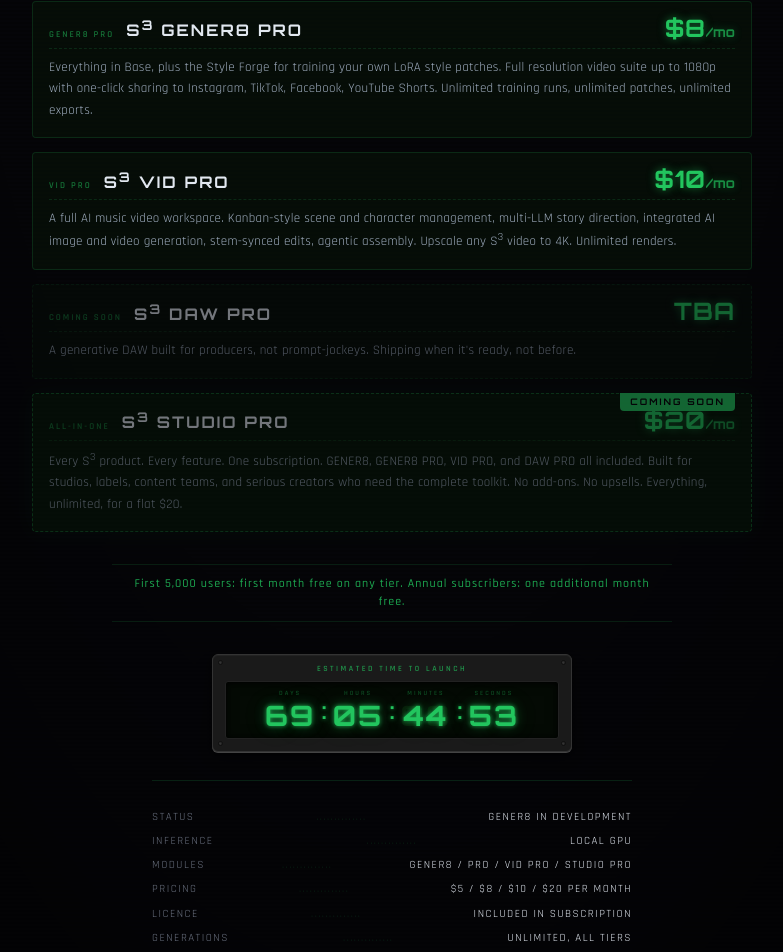
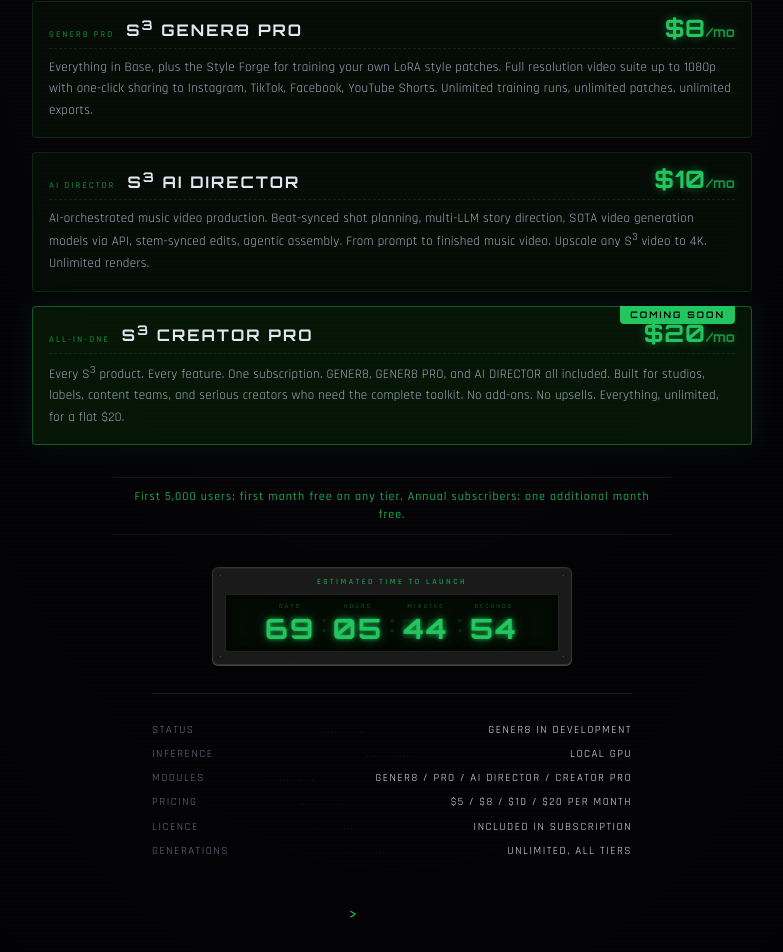
Before and after one commit to BAIS1C/StrandsNation, a Next.js app: page /s3 in a window 1280 px wide. Shown: the part 1808-2760 px from the top of the page, without its empty margins (248-1031 px from the left). Built offline with nearby package versions, Linux system fonts and the light colour scheme.

Commit message:
pricing changes

```diff
--- a/src/app/s3/page.tsx
+++ b/src/app/s3/page.tsx
@@ -77,27 +77,19 @@
     pro: false,
   },
   {
-    id: 'VID PRO',
-    name: <>S<sup>3</sup> VID PRO</>,
+    id: 'AI DIRECTOR',
+    name: <>S<sup>3</sup> AI DIRECTOR</>,
     price: '$10',
-    copy: <>A full AI music video workspace. Kanban-style scene and character management, multi-LLM story direction, integrated AI image and video generation, stem-synced edits, agentic assembly. Upscale any S<sup>3</sup> video to 4K. Unlimited renders.</>,
+    copy: <>AI-orchestrated music video production. Beat-synced shot planning, multi-LLM story direction, SOTA video generation models via API, stem-synced edits, agentic assembly. From prompt to finished music video. Upscale any S<sup>3</sup> video to 4K. Unlimited renders.</>,
     soon: false,
     pro: false,
   },
   {
-    id: 'COMING SOON',
-    name: <>S<sup>3</sup> DAW PRO</>,
-    price: 'TBA',
-    copy: "A generative DAW built for producers, not prompt-jockeys. Shipping when it's ready, not before.",
-    soon: true,
-    pro: false,
-  },
-  {
     id: 'ALL-IN-ONE',
-    name: <>S<sup>3</sup> STUDIO PRO</>,
+    name: <>S<sup>3</sup> CREATOR PRO</>,
     price: '$20',
-    copy: <>Every S<sup>3</sup> product. Every feature. One subscription. GENER8, GENER8 PRO, VID PRO, and DAW PRO all included. Built for studios, labels, content teams, and serious creators who need the complete toolkit. No add-ons. No upsells. Everything, unlimited, for a flat $20.</>,
-    soon: true,
+    copy: <>Every S<sup>3</sup> product. Every feature. One subscription. GENER8, GENER8 PRO, and AI DIRECTOR all included. Built for studios, labels, content teams, and serious creators who need the complete toolkit. No add-ons. No upsells. Everything, unlimited, for a flat $20.</>,
+    soon: false,
     pro: true,
   },
 ];
@@ -349,11 +341,10 @@
           {[
             ['STATUS', 'GENER8 IN DEVELOPMENT'],
             ['INFERENCE', 'LOCAL GPU'],
-            ['MODULES', 'GENER8 / PRO / VID PRO / STUDIO PRO'],
+            ['MODULES', 'GENER8 / PRO / AI DIRECTOR / CREATOR PRO'],
             ['PRICING', '$5 / $8 / $10 / $20 PER MONTH'],
             ['LICENCE', 'INCLUDED IN SUBSCRIPTION'],
             ['GENERATIONS', 'UNLIMITED, ALL TIERS'],
-            ['DAW PRO', 'ROADMAPPED'],
           ].map(([label, val]) => (
             <p key={label} className={styles.statusLine}>
               <span className={styles.label}>{label}</span>
```
Also changed, not shown: 1 other file (tests, documents, lock files or other folders).
